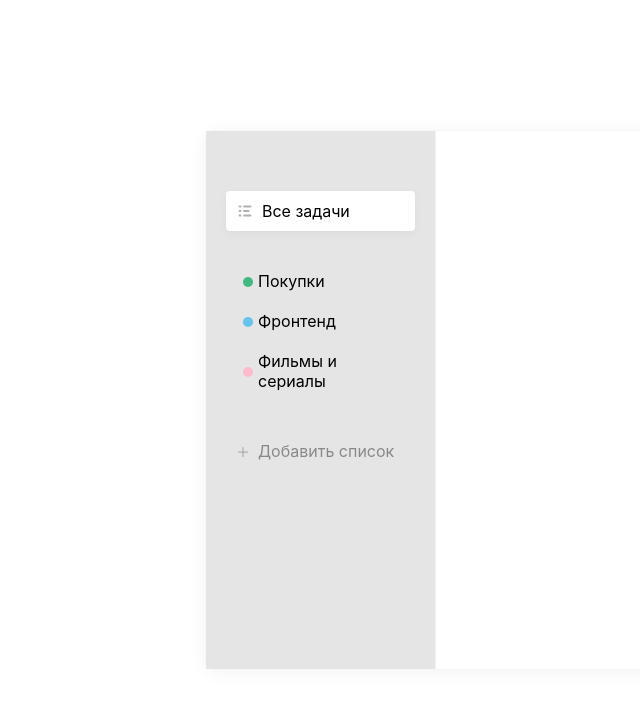
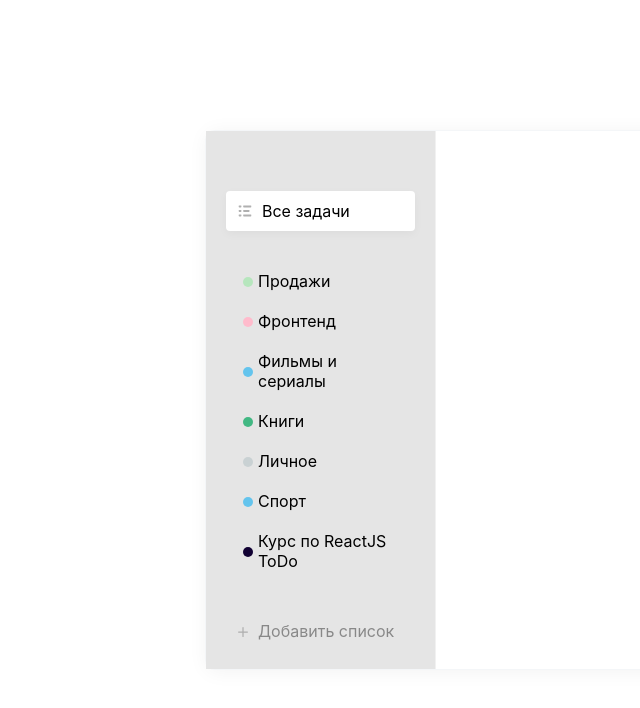
Before and after one commit to Earn1ll/to_do_list_app, a React (Create React App) app: page / in a window 1280 px wide. Shown: the top 708 px of the page, without its empty margins (35-675 px from the left). Built offline with nearby package versions, Linux system fonts and the light colour scheme.

Commit message:
update current code + start create new tasks

```diff
--- a/src/App.js
+++ b/src/App.js
@@ -1,5 +1,5 @@
 import List from "./components/List/index";
-import React from "react";
+import React,{useState} from "react";
 import AddList from "./components/AddListButton/AddList";
 import DB from "./assets/db.json";
 
@@ -9,6 +9,18 @@ import listsvg from "./assets/img/Vector.svg";
 
 
 function App() {
+    const [lists, setLists] = useState(
+        DB.lists.map(item => {
+        item.color = DB.colors.filter(
+            color => color.id === item.colorId)[0].name;
+        return item;
+    }));
+
+    const onAddList =(obj) => {
+        console.log('добавлен список', obj);
+    };
+
+
     return (
         <div className='todo'>
             <div className='todo__sidebar'>
@@ -25,23 +37,12 @@ function App() {
         />
 
                 <List
-                    items={[
-                        {
-                            color:'green',
-                            name: 'Покупки',
-                        },
-                        {
-                            color: 'blue',
-                            name: 'Фронтенд',
-                        },
-                        {
-                            color: 'pink',
-                            name: 'Фильмы и сериалы',
-                        },
-                    ]}
+                    items={lists}
                     isRemovoble
                 />
-                <AddList colors={DB.colors}/>
+                <AddList onAdd={onAddList}
+                         colors={DB.colors}
+                />
             </div>
         </div>
     );
--- a/src/components/AddListButton/AddList.jsx
+++ b/src/components/AddListButton/AddList.jsx
@@ -6,9 +6,19 @@ import Badge from "../Badge/Badge";
 
 import closeSvg from "../../assets/img/close.svg";
 
-const AddList = ({colors}) => {
+const AddList = ({colors,onAdd}) => {
     const [visiblePopup, setVisiblePopup] = useState(false);
     const [selectedColor, selectColor] = useState(colors[0].id);
+    const [inputValue, setInputValue] = useState('');
+
+    const AddList = () => {
+if (!inputValue){
+    alert('Введите название задачи!');
+    return;
+}
+onAdd({id:Math.random(),name: inputValue,colorId: selectedColor});
+    }
+
     return (
         <div className="add_List">
             <List
@@ -27,11 +37,16 @@ const AddList = ({colors}) => {
                     src={closeSvg}
                     alt='close button'
                     className="add_list_popup_closeBtn"></img>
-                <input className="field" type="text" placeholder="Название списка"/>
+                <input value={inputValue}
+                       className="field"
+                       type="text"
+                       placeholder="Название списка"
+                       onChange={e => setInputValue(e.target.value)}
+                />
                 <div className="add_list_popup_colors">
 
                     {
-                                colors.map(color =>(
+                        colors.map(color => (
                             <Badge onClick={() => selectColor(color.id)}
                                    key={color.id}
                                    color={color.name}
@@ -40,7 +55,7 @@ const AddList = ({colors}) => {
                         ))
                     }
                 </div>
-                <button className="button">Добавить</button>
+                <button onClick={AddList} className="button">Добавить</button>
             </div>}
         </div>
     )
```
Lines whose indentation alone changed are shown as unchanged.
